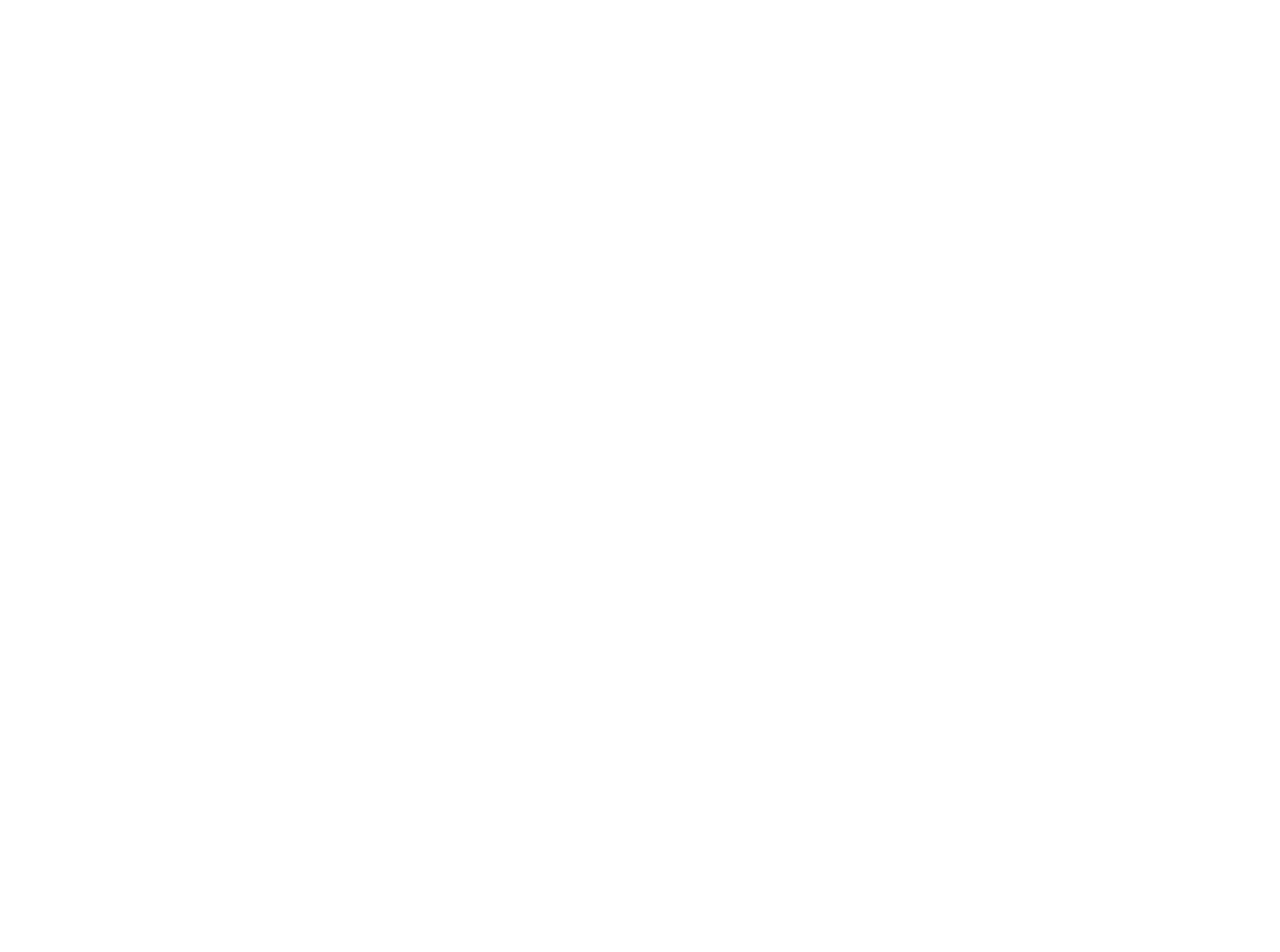
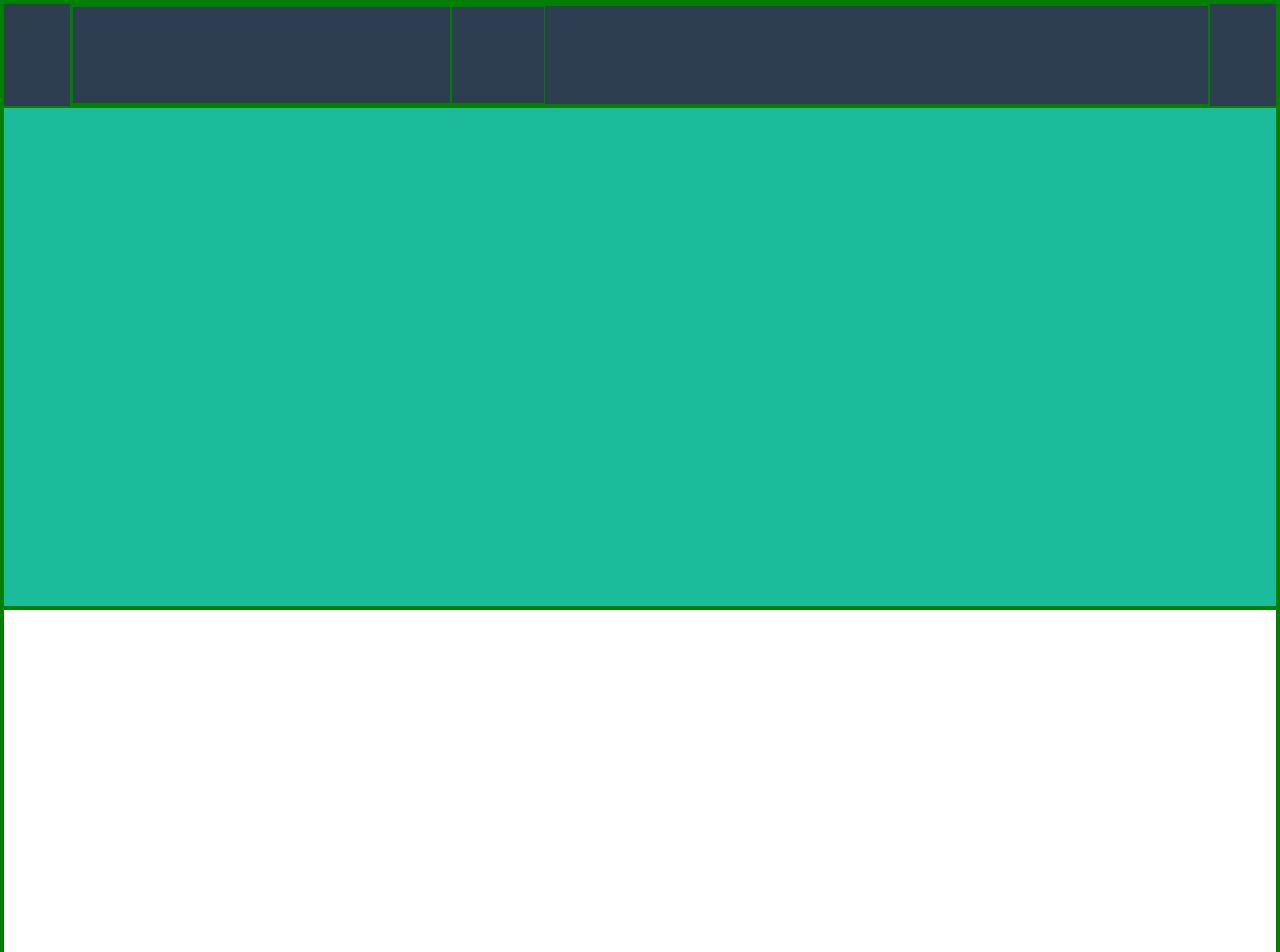
Before and after one commit to CosimoA/html-css-bootstrap-freelancer, a plain HTML site: page index.html in a window 1280 px wide. Shown: the top 952 px of the page. Before the commit the page ends 800 px from the top, so only its background shows below. Drawn offline with nearby package versions, Linux system fonts and the light colour scheme.

Commit message:
Macro Layout DONE - Start Nav

```diff
--- a/css/style.css
+++ b/css/style.css
@@ -3,6 +3,14 @@
 }
 
 /* DEBUG */
+
+*{
+    border: 1px solid green;
+}
+
+.min-h100{
+    min-height: 100px;
+}
 
 .min-h300{
     min-height: 300px;
--- a/index.html
+++ b/index.html
@@ -9,6 +9,41 @@
     <link rel="stylesheet" href="css/style.css">
 </head>
 <body>
+    <header>
+        <section class="bg-grey">
+            <div class="container container-sm container-md container-lg">
+                <nav class="min-h100 row">
+                    <div class="col-4">
+
+                    </div>
+                    <div class="col-1">
+
+                    </div>
+                </nav>
+            </div>
+
+        </section>
+        <section class="min-h500 bg-verdeacqua">
+
+        </section>
+    </header>
+    <main>
+        <section class="min-h500">
+
+        </section>
+        <section class="min-h500 bg-verdeacqua">
+
+        </section>
+        <section class="min-h500">
+
+        </section>
+    </main>
+    <footer class="bg-grey min-h500">
+
+        <div id="banner" class="min-h100">
+
+        </div>
+    </footer>
 
 </body>
 </html>
```
